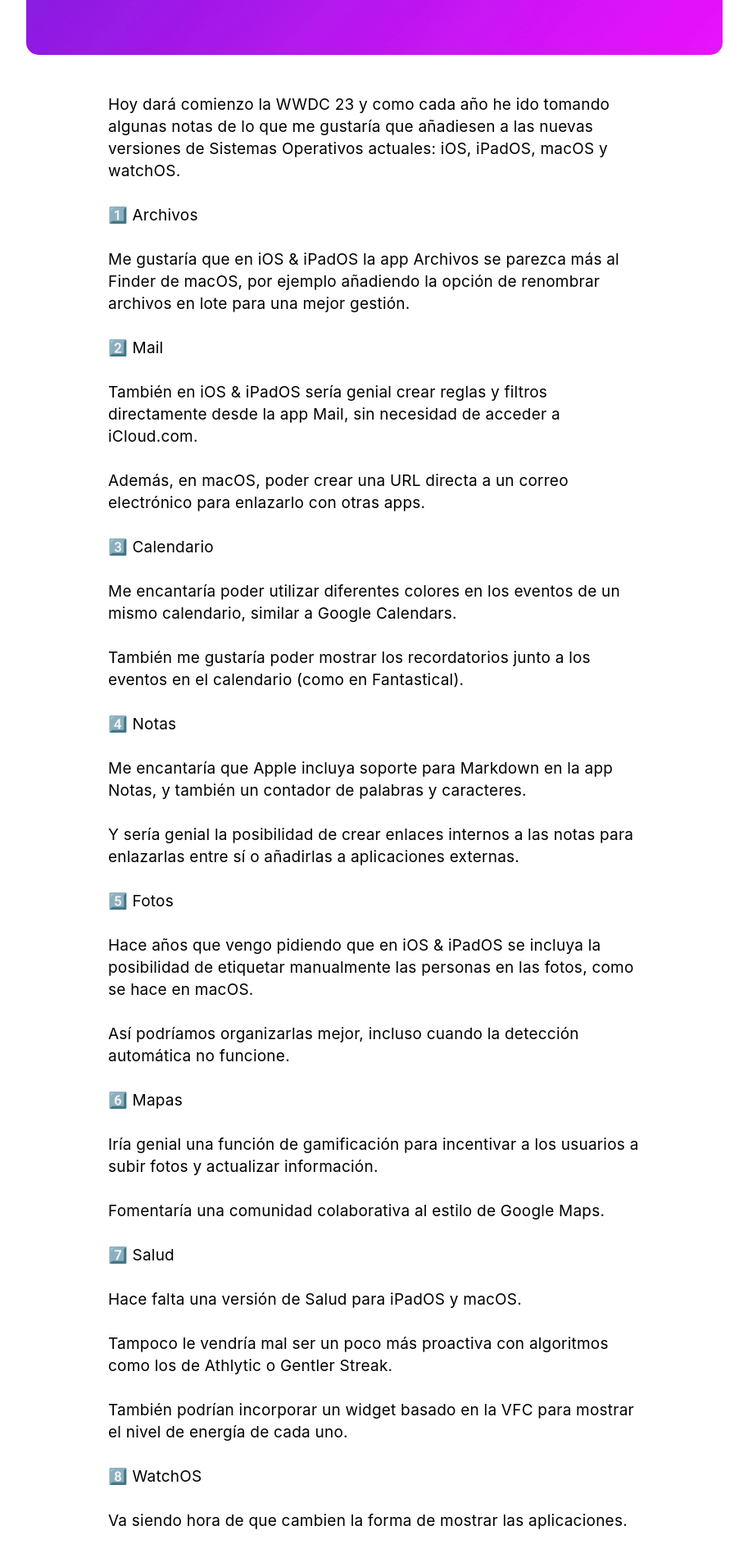
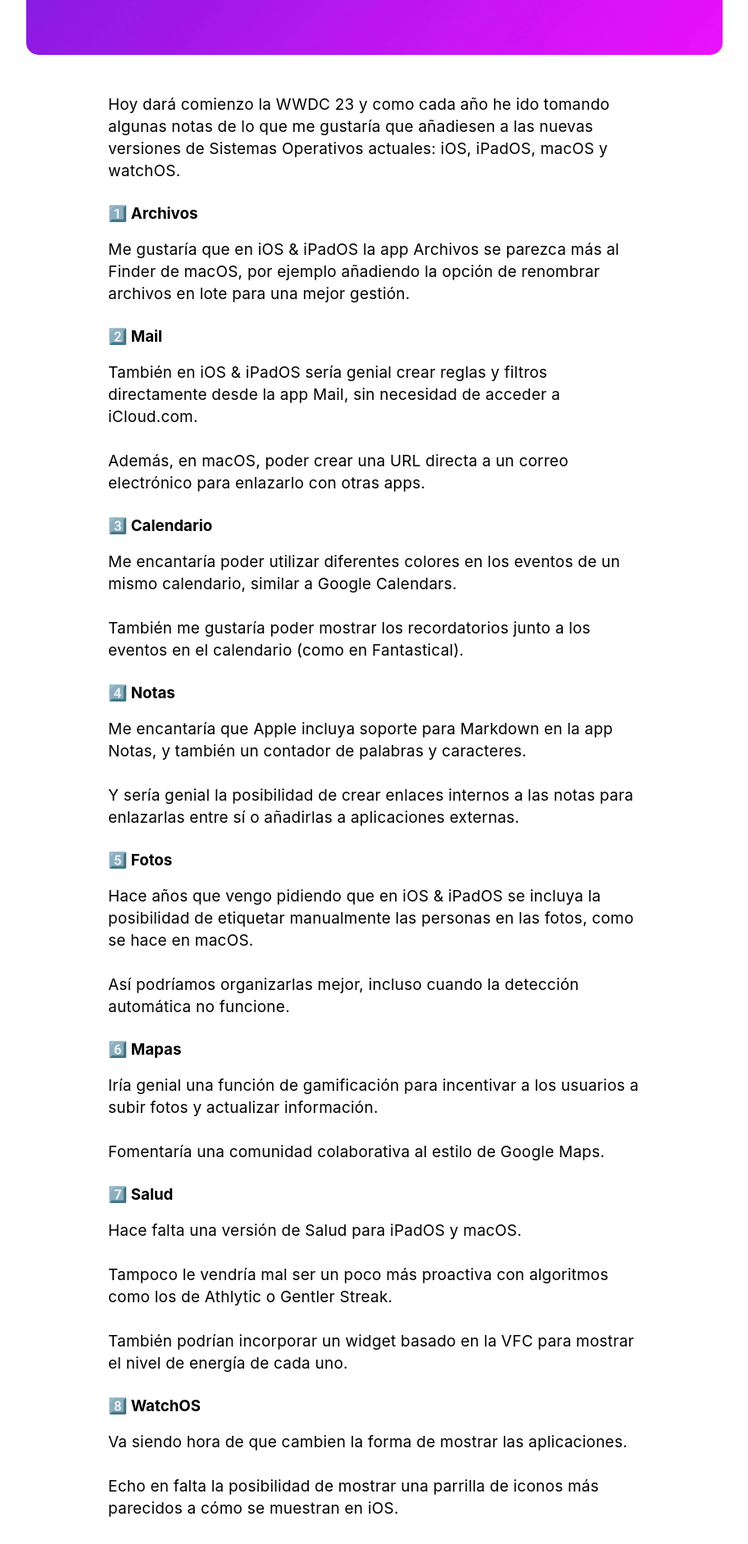
Before and after one commit to AJRAtoni/ajra, a Jekyll site: the page built from _posts/2023-06-05-lo-que-me-gustaria-apple-2023.md, in a window 1280 px wide. Shown: the part 782-2666 px from the top of the page at 82% size, without its empty margins (183-1096 px from the left). Built offline with Jekyll 4.4.1, drawn with Linux system fonts in a browser that asks for light colours.

Commit message:
12/05/2023

```diff
--- a/_posts/2023-06-05-lo-que-me-gustaria-apple-2023.md
+++ b/_posts/2023-06-05-lo-que-me-gustaria-apple-2023.md
@@ -6,48 +6,41 @@
 
 Hoy dará comienzo la WWDC 23 y como cada año he ido tomando algunas notas de lo que me gustaría que añadiesen a las nuevas versiones de Sistemas Operativos actuales: iOS, iPadOS, macOS y watchOS.
 
-1️⃣ Archivos
-
+### 1️⃣ Archivos
 
 Me gustaría que en iOS & iPadOS la app Archivos se parezca más al Finder de macOS, por ejemplo añadiendo la opción de renombrar archivos en lote para una mejor gestión.
 
-2️⃣ Mail
-
+### 2️⃣ Mail
 
 También en iOS & iPadOS sería genial crear reglas y filtros directamente desde la app Mail, sin necesidad de acceder a iCloud.com.
 
 Además, en macOS, poder crear una URL directa a un correo electrónico para enlazarlo con otras apps.
 
-3️⃣ Calendario
-
+### 3️⃣ Calendario
 
 Me encantaría poder utilizar diferentes colores en los eventos de un mismo calendario, similar a Google Calendars.
 
 También me gustaría poder mostrar los recordatorios junto a los eventos en el calendario (como en Fantastical).
 
-4️⃣ Notas
-
+### 4️⃣ Notas
 
 Me encantaría que Apple incluya soporte para Markdown en la app Notas, y también un contador de palabras y caracteres.
 
 Y sería genial la posibilidad de crear enlaces internos a las notas para enlazarlas entre sí o añadirlas a aplicaciones externas.
 
-5️⃣ Fotos
-
+### 5️⃣ Fotos
 
 Hace años que vengo pidiendo que en iOS & iPadOS se incluya la posibilidad de etiquetar manualmente las personas en las fotos, como se hace en macOS.
 
 Así podríamos organizarlas mejor, incluso cuando la detección automática no funcione.
 
-6️⃣ Mapas
-
+### 6️⃣ Mapas
 
 Iría genial una función de gamificación para incentivar a los usuarios a subir fotos y actualizar información.
 
 Fomentaría una comunidad colaborativa al estilo de Google Maps.
 
-7️⃣ Salud
-
+### 7️⃣ Salud
 
 Hace falta una versión de Salud para iPadOS y macOS.
 
@@ -55,8 +48,7 @@
 
 También podrían incorporar un widget basado en la VFC para mostrar el nivel de energía de cada uno.
 
-8️⃣ WatchOS
-
+### 8️⃣ WatchOS
 
 Va siendo hora de que cambien la forma de mostrar las aplicaciones.
 
@@ -66,34 +58,29 @@
 
 ¿Y widgets?
 
-9️⃣ Nueva app de control de alimentación
-
+### 9️⃣ Nueva app de control de alimentación
 
 Me gustaría que Apple incorporase una app para registrar alimentos y ver tu historial.
 
 Quizá una versión gratuita solo para registro de datos en Salud y un plan de pago incorporado en Apple One con opción a dietas personalizadas.
 
-🔟 Wallet
-
+### 🔟 Wallet
 
 Ojalá la App Wallet llegando a iPadOS y macOS.
 
 La mayor parte de mis finanzas fiaría giran alrededor de la Apple Card y me sería más cómodo si pudiese acceder a la App Wallet desde el iPad o el Mac.
 
-1️⃣1️⃣ Nueva app de diario
-
+### 1️⃣1️⃣ Nueva app de diario
 
 Me haría muy feliz una App nativa similar a DayOne, una app de diario con formato de texto, etiquetas, búsqueda avanzada y sincronización entre dispositivos.
 
 Ya pago por DayOne pero me gustaría una App nativa que guarde los datos de forma local.
 
-1️⃣2️⃣ App independiente para Keychain
-
+### 1️⃣2️⃣ App independiente para Keychain
 
 En iOS & iPadOS hace falta una App independiente para el llavero de contraseñas, que ayude a mejorar la gestión de contraseñas y compartir contraseñas de forma segura en entornos familiares.
 
-1️⃣3️⃣ ScreenTime en Apple TV
-
+### 1️⃣3️⃣ ScreenTime en Apple TV
 
 Apple TV es el gran olvidado, pero me gustaría que Apple extienda la funcionalidad de ScreenTime al Apple TV para establecer límites de tiempo y restricciones.
 
```
Also changed, not shown: _posts/2022-12-20-plan-de-salud.md (+10 -6 lines), _posts/2023-04-18-Calendly.md (added, +41 -0 lines).
